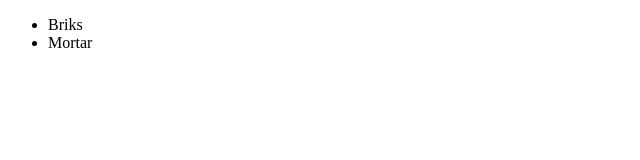
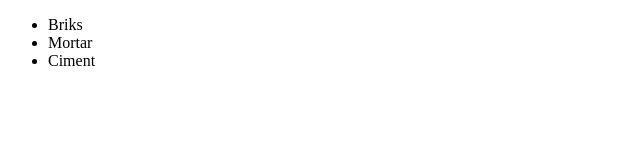
Before and after one commit to ufocrash/gitTest, a plain HTML site: page index.html in a window 1280 px wide. Shown: the full height of the page, 0-640 px from the left. Drawn offline with Linux system fonts and the light colour scheme.

Commit message:
modified index

```diff
--- a/index.html
+++ b/index.html
@@ -13,6 +13,7 @@
   <ul>
     <li>Briks</li>
     <li>Mortar</li>
+    <li>Ciment</li>
   </ul>
 </div>
 
```
